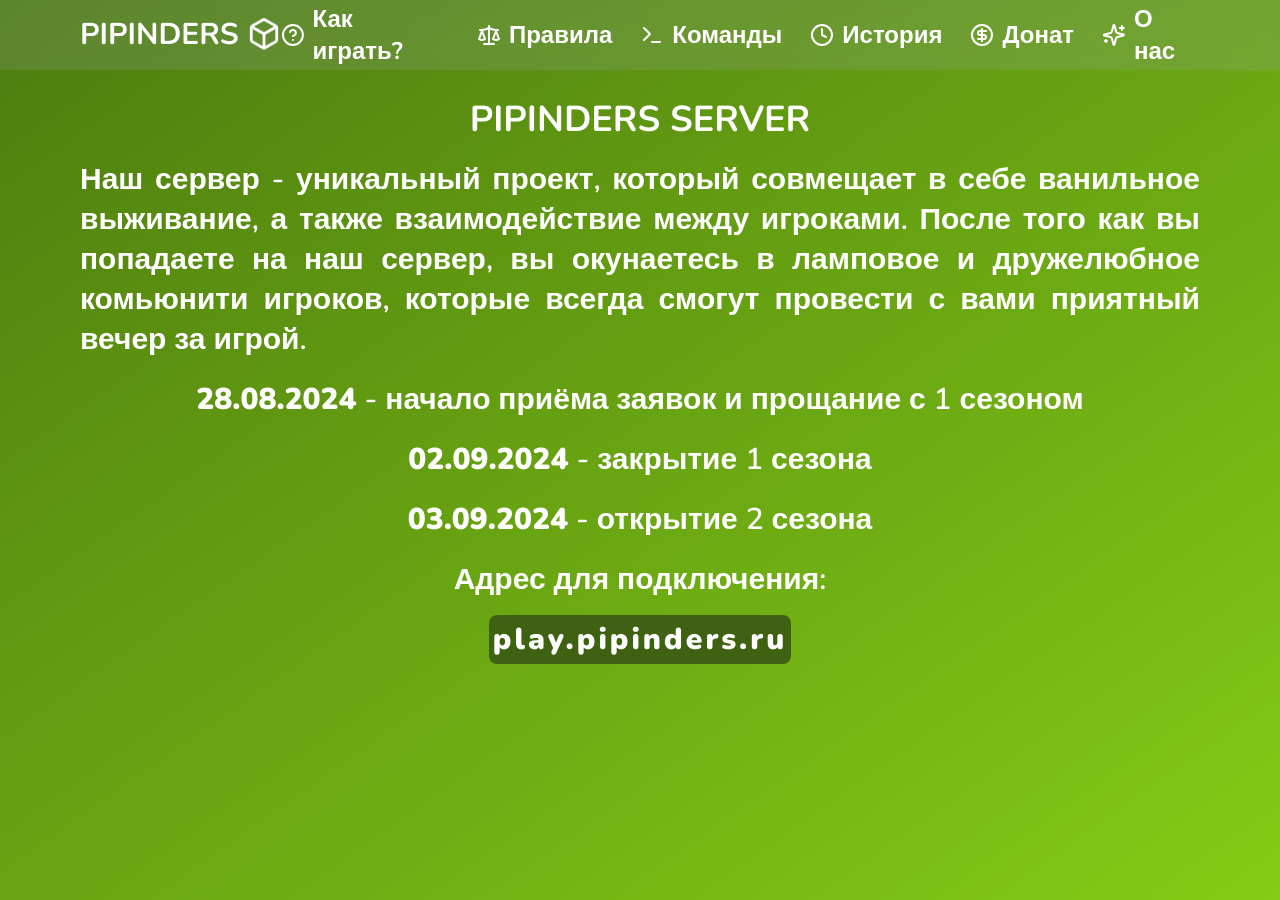
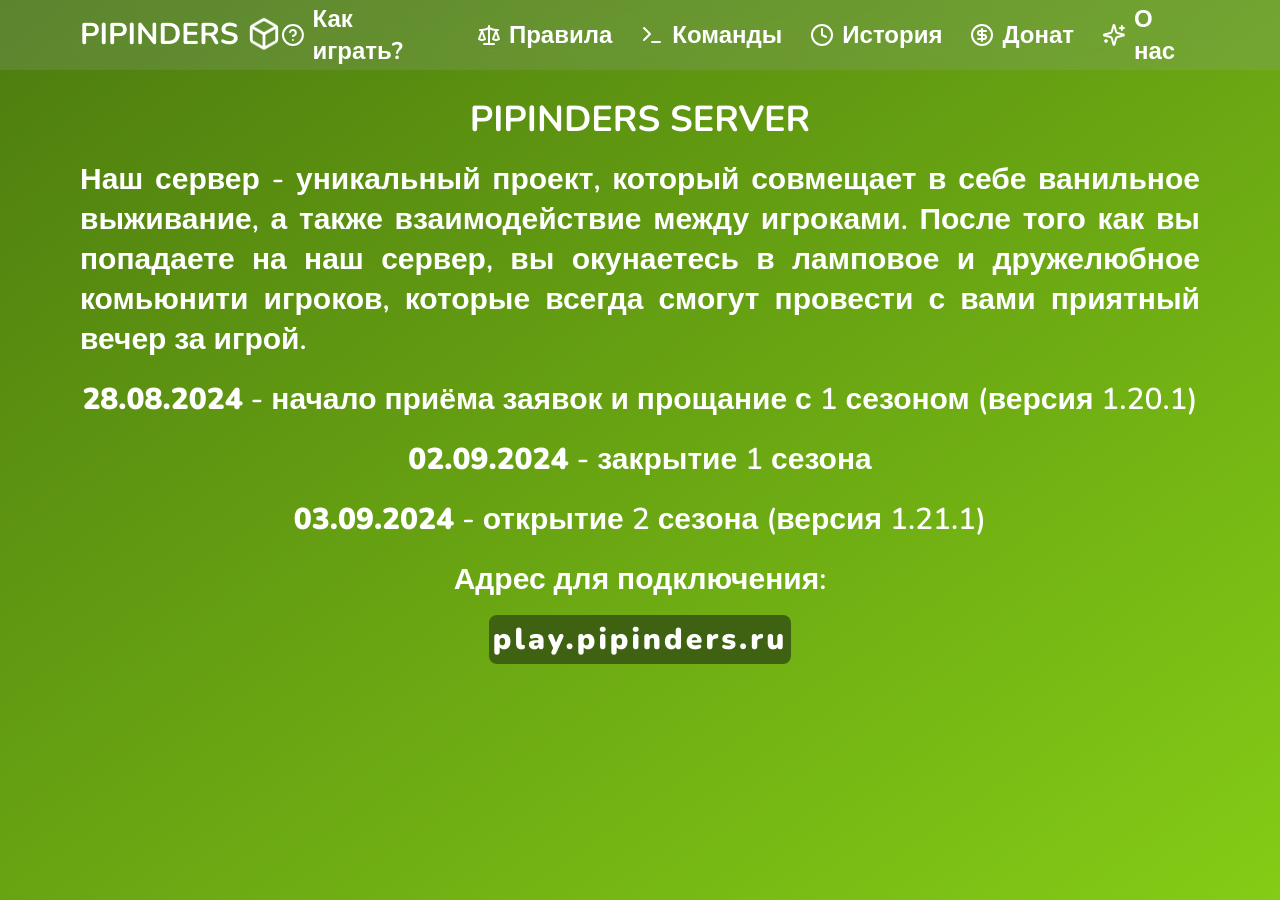
Before and after one commit to MrAbragadabra/pipinders, a Next.js app: page / in a window 1280 px wide. Built offline with nearby package versions, Linux system fonts and the light colour scheme.

Commit message:
указал версии

```diff
--- a/src/components/shared/home.tsx
+++ b/src/components/shared/home.tsx
@@ -33,13 +33,13 @@ export const Home: React.FC<Props> = ({ className }) => {
 				</p>
 				<p className='text-center text-white font-semibold mt-5 text-3xl leading-10 '>
 					<span className='font-black'>28.08.2024</span> - начало приёма заявок
-					и прощание с 1 сезоном
+					и прощание с 1 сезоном (версия 1.20.1)
 				</p>
 				<p className='text-center text-white font-semibold mt-5 text-3xl leading-10'>
 					<span className='font-black'>02.09.2024</span> - закрытие 1 сезона
 				</p>
 				<p className='text-center text-white font-semibold mt-5 text-3xl leading-10'>
-					<span className='font-black'>03.09.2024</span> - открытие 2 сезона
+					<span className='font-black'>03.09.2024</span> - открытие 2 сезона (версия 1.21.1)
 				</p>
 				<p className='text-center text-white font-semibold mt-5 text-3xl leading-10'>
 					Адрес для подключения:
```
